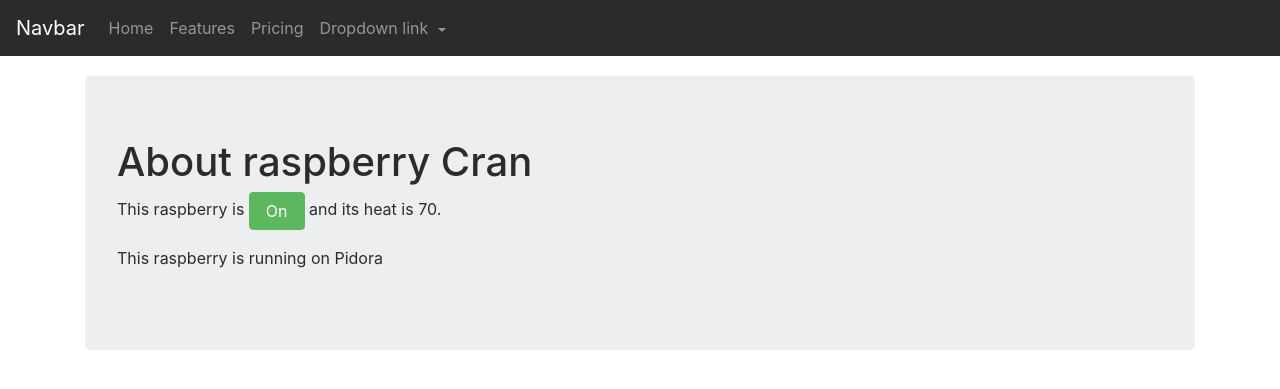
After one commit to morandat/GrapeCluster, a Flask app: page /details/1 in a window 1280 px wide. The commit adds this page. Shown: the top 389 px of the page. Run offline with Flask 2, Linux system fonts and the light colour scheme; some libraries are stand-ins or nearby versions.

Commit message:
Added details page

```diff
--- a/web/server/server.py
+++ b/web/server/server.py
@@ -1,6 +1,20 @@
 from flask import Flask, render_template
 app = Flask(__name__)
 
+raspberriesTest = {
+    1 : {
+        'name':'Cran',
+        'heat':'70',
+        'os':'Pidora',
+        'state':'On'
+    },
+    2 : {
+        'name':'Straw',
+        'heat':'65',
+        'os':'Raspbian',
+        'state':'On'
+    }
+}
 
 @app.route("/test")
 def template_test():
@@ -9,26 +23,18 @@ def template_test():
 @app.route("/index")
 @app.route("/")
 def template_debug():
-    raspberries={
-        1:{
-            'name':'Cran',
-            'heat':'70',
-            'os':'Pidora',
-            'state':'On'
-        },
-        2:{
-            'name':'Straw',
-            'heat':'65',
-            'os':'Raspbian',
-            'state':'On'
-        }
-    }
-    return render_template('index.html', raspberries=raspberries)
+    return render_template('index.html', raspberries=raspberriesTest)
 
 @app.route("/test/welcome")
 def api_test():
     print("test")
     return "Welcome"
 
+@app.route('/details/<int:raspid>')
+def template_details(raspid):
+    raspberry = raspberriesTest[raspid]
+    raspberry[id] = raspid
+    return render_template('details.html', raspberry=raspberry)
+
 if __name__ == '__main__':
     app.run(debug=True)
--- /dev/null
+++ b/web/server/templates/details.html
@@ -0,0 +1,10 @@
+{% extends "layouts/skeleton.html" %}
+{% block body %}
+
+    <div class="jumbotron">
+        <h1>About raspberry {{ raspberry['name'] }}</h1>
+        <p>This raspberry is <span class="btn btn-info {{ 'btn-success' if (raspberry['state']=='On') else 'btn-danger' }}">{{ raspberry['state'] }}</span> and its heat is {{ raspberry['heat'] }}.</p>
+        <p>This raspberry is running on {{ raspberry['os'] }}</p>
+    </div>
+
+{% endblock %}
--- a/web/server/templates/layouts/skeleton.html
+++ b/web/server/templates/layouts/skeleton.html
@@ -11,6 +11,17 @@
     <!-- other stylesheets -->
     <link rel="stylesheet" href="/static/css/skeleton.basic.css">
 
+    <!-- Bootstrap requirements : jquery and javascripts -->
+    <script src="https://code.jquery.com/jquery-3.1.1.min.js"
+      integrity="sha256-hVVnYaiADRTO2PzUGmuLJr8BLUSjGIZsDYGmIJLv2b8="
+      crossorigin="anonymous"></script>
+    <script src="https://cdnjs.cloudflare.com/ajax/libs/tether/1.4.0/js/tether.min.js"
+            integrity="sha384-DztdAPBWPRXSA/3eYEEUWrWCy7G5KFbe8fFjk5JAIxUYHKkDx6Qin1DkWx51bBrb"
+            crossorigin="anonymous"></script>
+    <script src="https://maxcdn.bootstrapcdn.com/bootstrap/4.0.0-alpha.6/js/bootstrap.min.js"
+            integrity="sha384-vBWWzlZJ8ea9aCX4pEW3rVHjgjt7zpkNpZk+02D9phzyeVkE+jo0ieGizqPLForn"
+            crossorigin="anonymous"></script>
+
 </head>
 <body>
 <!-- Static menu on top -->
@@ -23,8 +34,8 @@
     <a class="navbar-brand" href="#">Navbar</a>
     <div class="collapse navbar-collapse" id="navbarNavDropdown">
         <ul class="navbar-nav">
-            <li class="nav-item active">
-                <a class="nav-link" href="#">Home <span class="sr-only">(current)</span></a>
+            <li class="nav-item"> <!-- active -->
+                <a class="nav-link" href="/">Home <span class="sr-only">(current)</span></a>
             </li>
             <li class="nav-item">
                 <a class="nav-link" href="#">Features</a>
@@ -53,17 +64,4 @@
 
 </body>
 
-<!-- Bootstrap requirements : jquery and javascripts -->
-<script src="https://code.jquery.com/jquery-3.1.1.min.js"
-  integrity="sha256-hVVnYaiADRTO2PzUGmuLJr8BLUSjGIZsDYGmIJLv2b8="
-  crossorigin="anonymous"></script>
-<script src="https://cdnjs.cloudflare.com/ajax/libs/tether/1.4.0/js/tether.min.js"
-        integrity="sha384-DztdAPBWPRXSA/3eYEEUWrWCy7G5KFbe8fFjk5JAIxUYHKkDx6Qin1DkWx51bBrb"
-        crossorigin="anonymous"></script>
-<script src="https://maxcdn.bootstrapcdn.com/bootstrap/4.0.0-alpha.6/js/bootstrap.min.js"
-        integrity="sha384-vBWWzlZJ8ea9aCX4pEW3rVHjgjt7zpkNpZk+02D9phzyeVkE+jo0ieGizqPLForn"
-        crossorigin="anonymous"></script>
-
-<script src="/static/javascript/main.js"></script>
-
 </html>
```
Also changed, not shown: web/server/templates/index.html (+13 -7 lines), web/server/static/javascript/index.js (renamed from web/server/static/javascript/main.js).
